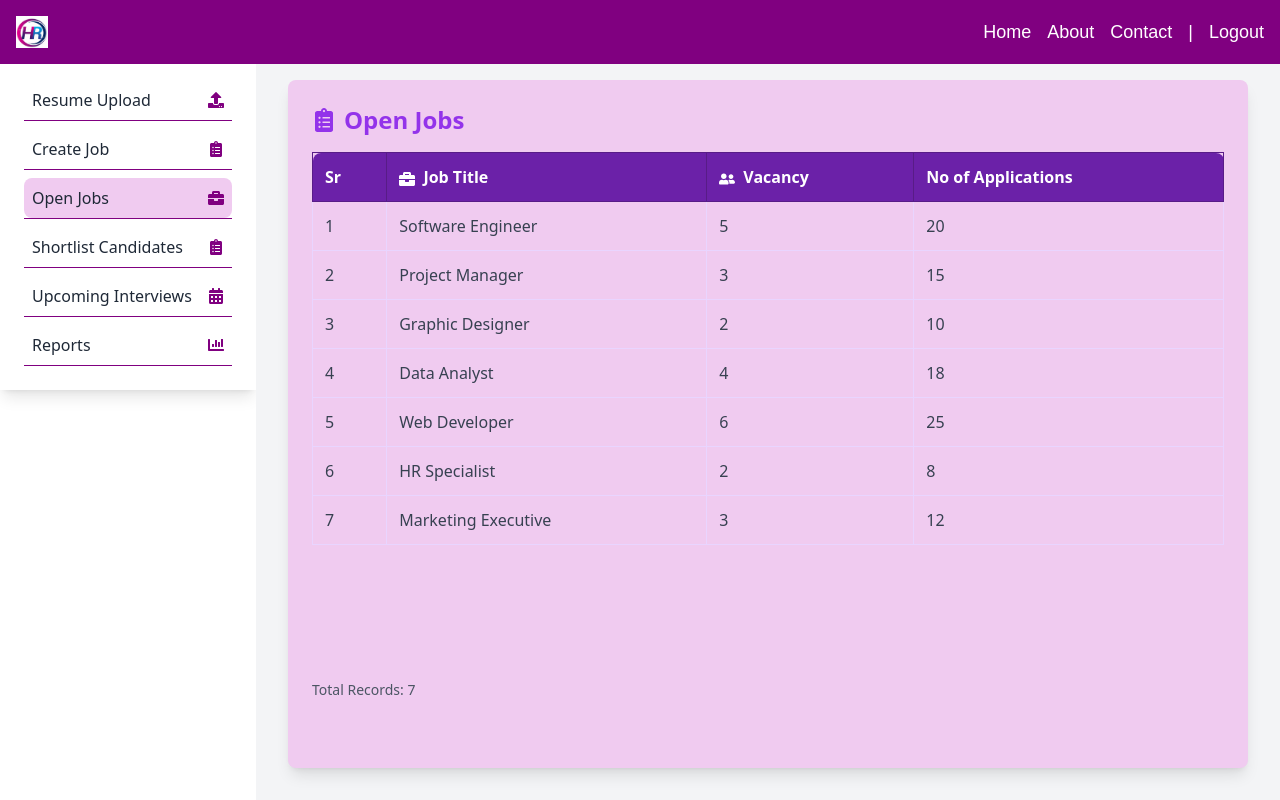
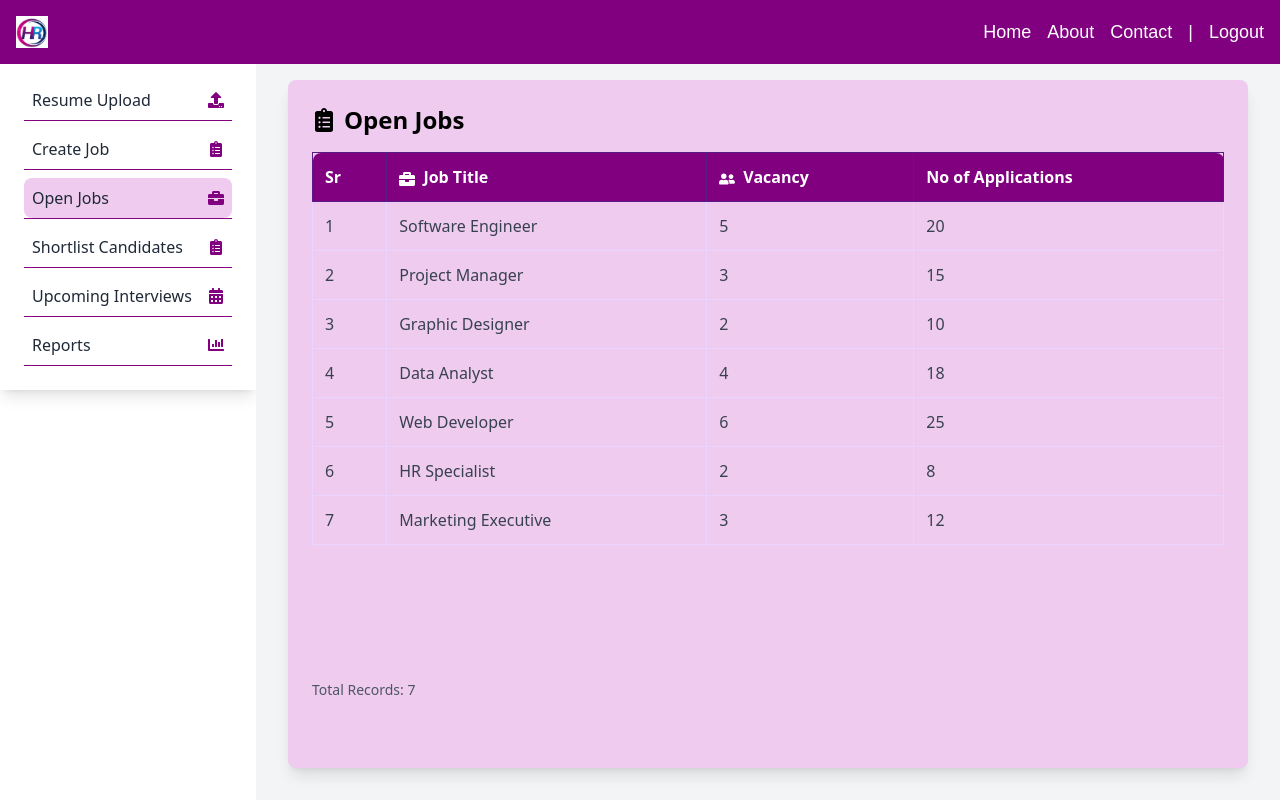
Before and after one commit to Aqeel-Mubarak/Smart-Recruitment-System-FYP, a React (Vite) app in the folder frontend/: page /open-jobs in a window 1280 px wide. Built offline with nearby package versions, Linux system fonts and the light colour scheme.

Commit message:
All changing applied

```diff
--- a/frontend/src/pages/CurrentOpenJobs.jsx
+++ b/frontend/src/pages/CurrentOpenJobs.jsx
@@ -32,13 +32,13 @@ const CurrentOpenJobs = () => {
         {/* Main Content Area */}
         <div className="flex-1 bg-gray-100 p-8 mt-12">
           {/* Table Section for Open Jobs */}
-          <div className="bg-[#F0CBF0] rounded-lg shadow-lg p-6 h-full"> {/* Updated background color */}
-            <h2 className="text-2xl font-bold mb-4 text-purple-600 flex items-center">
-              <FaClipboardList className="mr-2" />  Open Jobs
+          <div className="bg-[#F0CBf0] rounded-lg shadow-lg p-6 h-full"> {/* Updated background color */}
+            <h2 className="text-2xl font-bold mb-4 text-black-600 flex items-center">
+              <FaClipboardList className="mr-2 " />  Open Jobs
             </h2>
             <div className="overflow-y-auto h-4/5"> {/* Increased height to utilize more of the screen */}
               <table className="w-full border-collapse">
-                <thead className="bg-purple-800 text-white sticky top-0">
+                <thead className="bg-[#800080] text-white sticky top-0">
                   <tr>
                     <th className="p-3 border border-purple-900 rounded-tl-lg text-left">Sr</th>
                     <th className="p-3 border border-purple-900 text-left">
```
